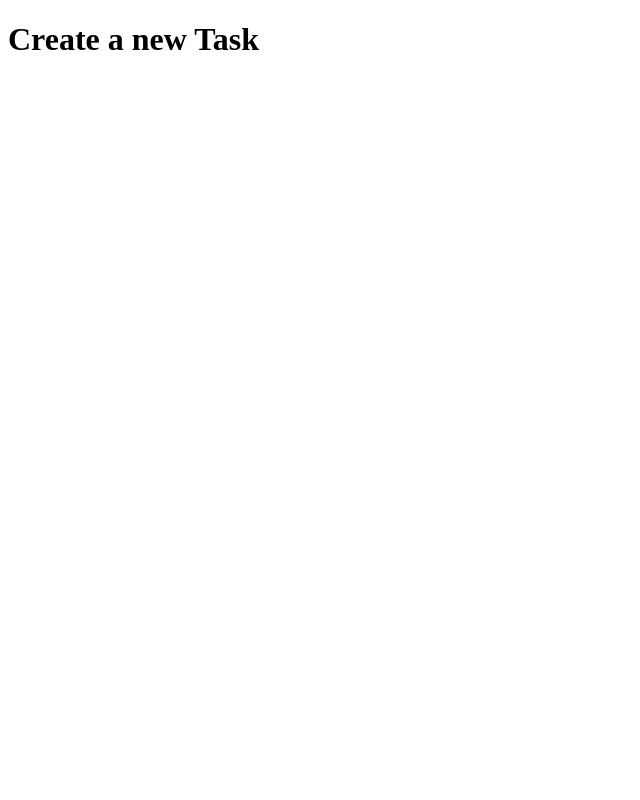
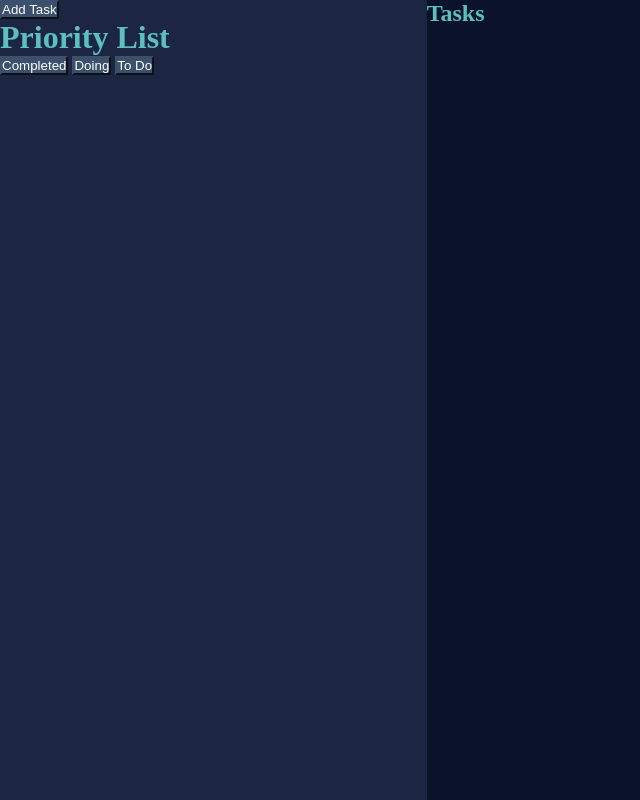
Before and after one commit to Kameleon21/To-Do, a website built with webpack: page src/template.html in a window 1280 px wide. Shown: the whole page, without its empty margins (0-640 px from the left). Built offline with nearby package versions, Linux system fonts and the light colour scheme.

Commit message:
added basice styling and layout to the page

```diff
--- a/src/style/main.css
+++ b/src/style/main.css
@@ -1,7 +1,42 @@
+* {
+  padding: 0px;
+  margin: 0px;
+}
+
 :root {
-  --main-clr: #0B132B;
-  --second-clr: #1C2541;
-  --third-clr: #3A506B;
-  --fourth-clr: #5BC0BE;
-  --fifth-clr: #6FFFE9;
+  --main-clr: #0b132b;
+  --second-clr: #1c2541;
+  --third-clr: #3a506b;
+  --fourth-clr: #5bc0be;
+  --fifth-clr: #6fffe9;
 }
+
+/* Main div styling */
+.contain {
+  height: 100vh;
+  width: 100vw;
+  display: grid;
+  grid-template-columns: repeat(3, 1fr);
+  grid-template-rows: repeat(3, 1fr);
+}
+
+/* sidebar styling */
+.sidebar {
+  background-color: var(--second-clr);
+  color: var(--fourth-clr);
+  grid-area: 1 / 1 / 4 / 2;
+}
+
+/* mainTask styling */
+.mainTask {
+  background-color: var(--main-clr);
+  color: var(--fourth-clr);
+  grid-area: 1/ 2 / 4 / 4;
+}
+
+/* Buttons styling */
+button {
+  background-color:var(--third-clr);
+  border-color: var(--third-clr);
+  color: #fff;
+}
--- a/src/template.html
+++ b/src/template.html
@@ -7,9 +7,26 @@
     <title><%= htmlWebpackPlugin.options.title %></title>
   </head>
   <body>
-    <h1>Create a new Task</h1>
     <div class="contain">
-      <!-- <div class="modal">
+      <div class="sidebar">
+        <div class="sideBar-contain">
+          <button>Add Task</button>
+          <div class="prio">
+            <h1>Priority List</h1>
+            <button class="Complete">Completed</button>
+            <button class="Doing">Doing</button>
+            <button class="ToDo">To Do</button>
+          </div>
+        </div>
+      </div>
+      <div class="mainTask">
+        <h2>Tasks</h2>
+      </div>
+    </div>
+  </body>
+</html>
+
+<!-- <div class="modal">
         <form method="post" id="newTask">
           <label for="title">Title:</label>
           <input type="text" name="title" id="title" />
@@ -31,6 +48,3 @@
           <button type="button" id="button">Add task</button>
         </form>
       </div> -->
-    </div>
-  </body>
-</html>
```
